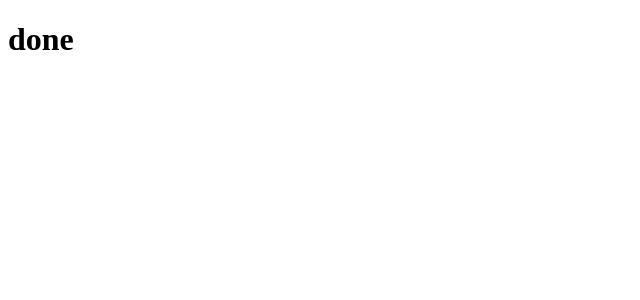
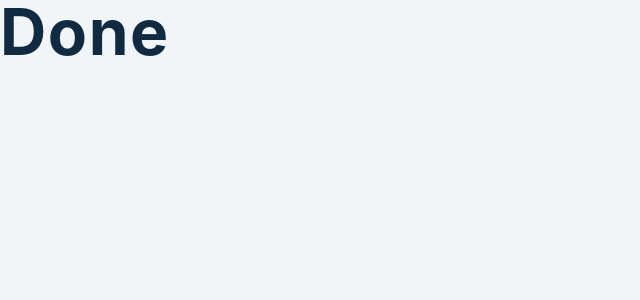
Before and after one commit to Ilie1985/slider_react, a React (Create React App) app: page / in a window 1280 px wide. Shown: the top 300 px of the page, without its empty margins (0-640 px from the left). Built offline with nearby package versions, Linux system fonts and the light colour scheme.

Commit message:
global styles css

```diff
--- a/src/index.css
+++ b/src/index.css
@@ -42,3 +42,79 @@
   --max-width: 1170px;
   --fixed-width: 620px;
 }
+
+/*
+===============
+Global Styles
+===============
+*/
+
+*,
+::after,
+::before {
+  margin: 0;
+  padding: 0;
+  box-sizing: border-box;
+}
+body {
+  font-family: -apple-system, BlinkMacSystemFont, 'Segoe UI', Roboto, Oxygen,
+    Ubuntu, Cantarell, 'Open Sans', 'Helvetica Neue', sans-serif;
+  background: var(--clr-grey-10);
+  color: var(--clr-grey-1);
+  line-height: 1.5;
+  font-size: 0.875rem;
+}
+ul {
+  list-style-type: none;
+}
+a {
+  text-decoration: none;
+}
+h1,
+h2,
+h3,
+h4 {
+  letter-spacing: var(--spacing);
+  text-transform: capitalize;
+  line-height: 1.25;
+  margin-bottom: 0.75rem;
+}
+h1 {
+  font-size: 3rem;
+}
+h2 {
+  font-size: 2rem;
+}
+h3 {
+  font-size: 1.25rem;
+}
+h4 {
+  font-size: 0.875rem;
+}
+p {
+  margin-bottom: 1.25rem;
+  color: var(--clr-grey-5);
+}
+@media screen and (min-width: 800px) {
+  h1 {
+    font-size: 4rem;
+  }
+  h2 {
+    font-size: 2.5rem;
+  }
+  h3 {
+    font-size: 1.75rem;
+  }
+  h4 {
+    font-size: 1rem;
+  }
+  body {
+    font-size: 1rem;
+  }
+  h1,
+  h2,
+  h3,
+  h4 {
+    line-height: 1;
+  }
+}
```
